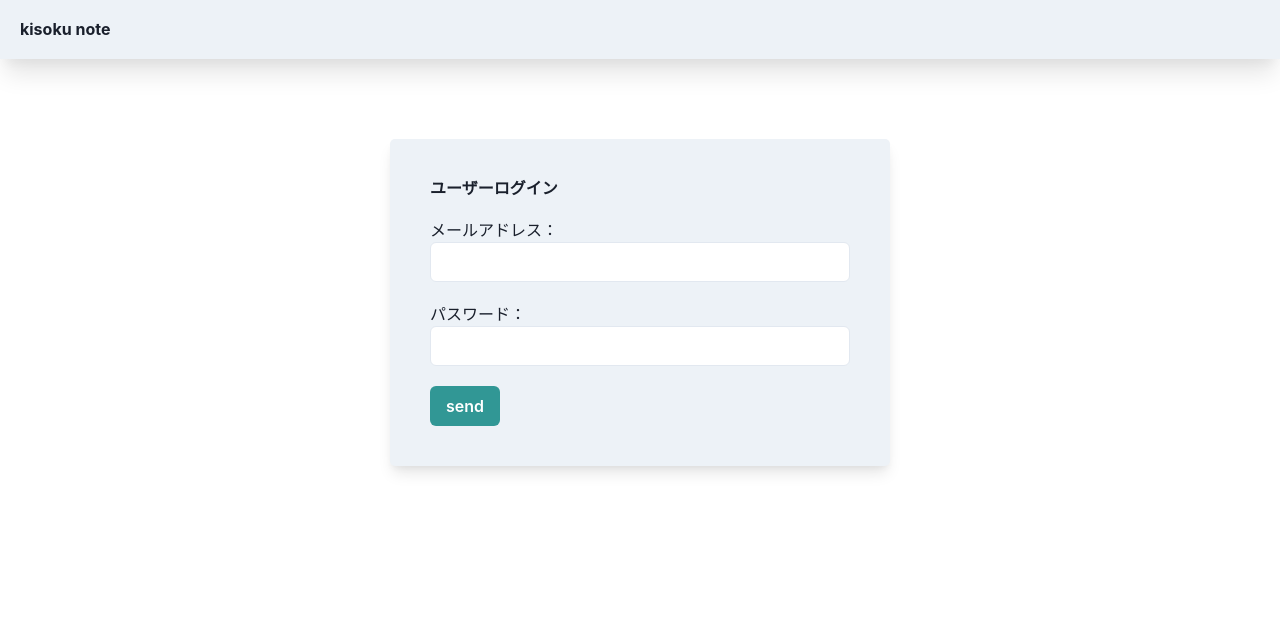
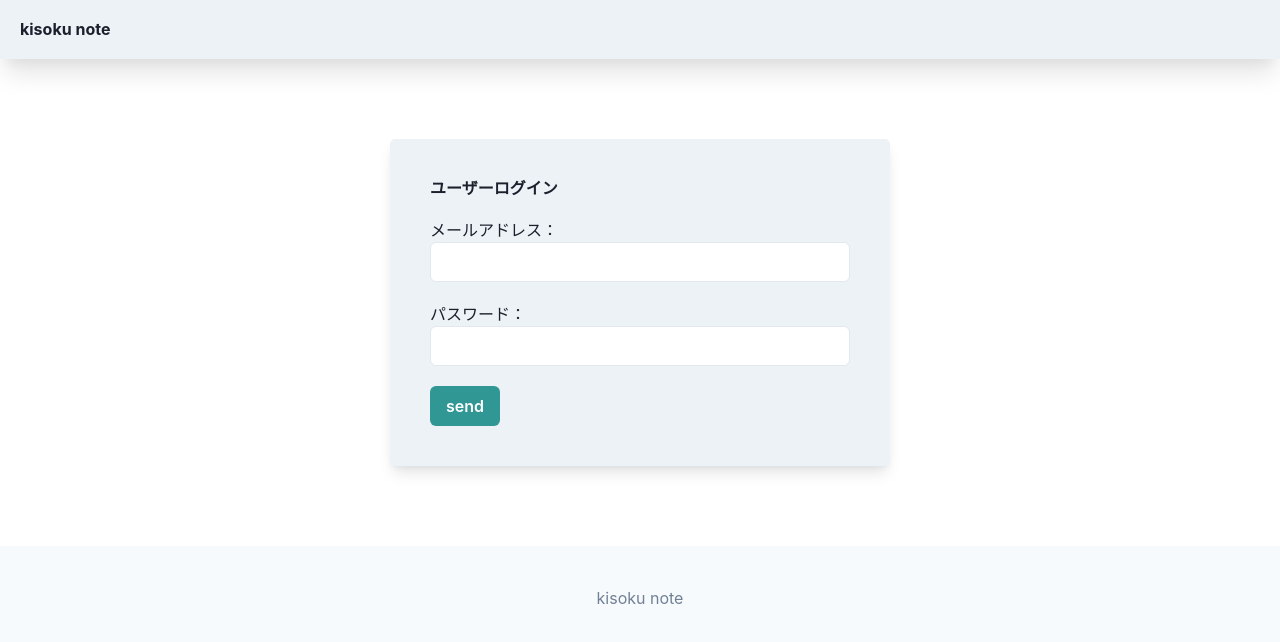
Before and after one commit to yuta-nos/kisoku-note, a React (Vite) app in the folder frontend/app-front/: page /signin in a window 1280 px wide. Shown: the top 642 px of the page. Built offline with nearby package versions, Linux system fonts and the light colour scheme.

Commit message:
フッター追加
フッターコンポーネントの作成

```diff
--- a/frontend/app-front/src/App.jsx
+++ b/frontend/app-front/src/App.jsx
@@ -1,6 +1,7 @@
 import Header from "./components/Header";
 import Home from "./components/Home";
 import Signin from "./components/auth/Signin";
+import Footer from "./components/Footer";
 
 // router
 import { Routes, Route } from "react-router-dom";
@@ -17,6 +18,7 @@ const App = () => {
         <Route path="/" element={<Home />} />
         <Route path="/signin" element={<Signin />} />
       </Routes>
+      <Footer />
     </div>
   )
 }
--- /dev/null
+++ b/frontend/app-front/src/components/Footer.jsx
@@ -0,0 +1,21 @@
+import React from 'react'
+
+// styling
+import { Box, HStack, Spacer, Link, Text } from '@chakra-ui/react'
+
+const Footer = () => {
+  return (
+    <Box w="100%" p={10} bgColor="gray.50" color="gray.500">
+      {/* <HStack fontSize="sm">
+        <Link>ログイン</Link>
+        <Spacer />
+        <Link>ログイン</Link>
+        <Spacer />
+        <Link>ログイン</Link>
+      </HStack> */}
+      <Text textAlign="center" >kisoku note</Text>
+    </Box>
+  )
+}
+
+export default Footer
```
